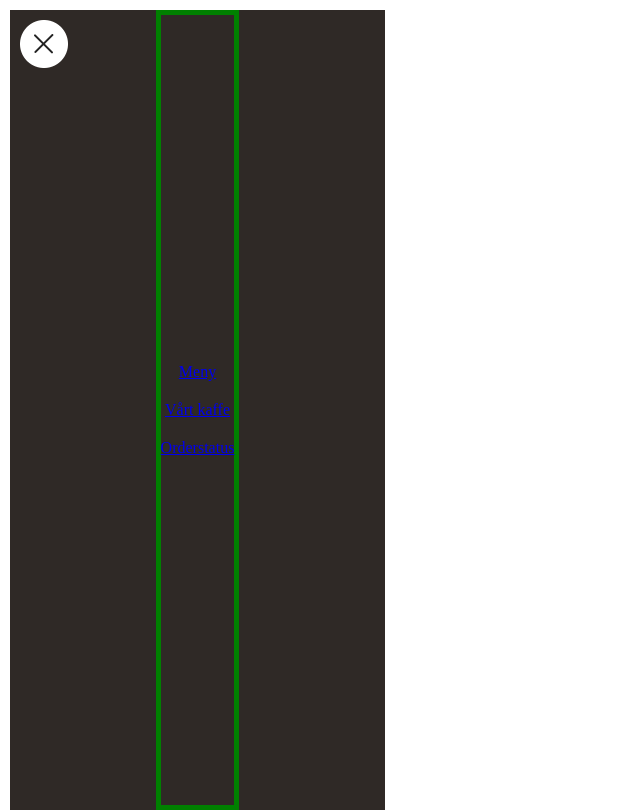
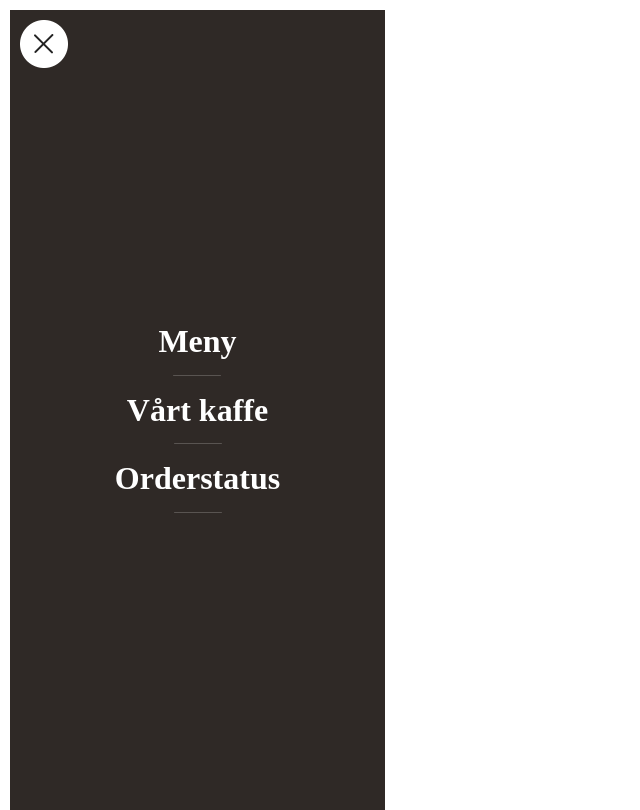
Before and after one commit to Robinjorgensen123/Ankan-AirBean, a React (Vite) app in the folder AirBean/: page / in a window 1280 px wide. Both pictures are taken after a click on the element 187 px from the left and 400 px from the top of the page. Shown: the whole page, without its empty margins (0-640 px from the left). Built offline with nearby package versions, Linux system fonts and the light colour scheme.

Commit message:
navbar style done

```diff
--- a/AirBean/src/components/Navbar/Navbar.scss
+++ b/AirBean/src/components/Navbar/Navbar.scss
@@ -22,16 +22,40 @@
 .links {
     display: flex;
     flex-direction: column;
-    gap: 20px;
+    gap: 30px;
     justify-content: center;
     align-items: center;
-    border: 5px solid green;
     height: 100%;
+
+    a {
+    font-weight: 700;
+    font-size: 32px;
+    line-height: 38.4px;
+    letter-spacing: 0%;
+    text-align: center;
+    color: #FFFFFF;
+    text-decoration: none; /* Ta bort standardunderstrykning */
+    position: relative; /* För att kunna positionera pseudo-elementet */
+    }
+
+    a::after {
+    content: '';
+    position: absolute;
+    bottom: -15px; /* Justera hur långt ned linjen ska vara */
+    left: 50%; /* Centrera linjen horisontellt */
+    transform: translateX(-50%); /* Justera för att centrera linjen exakt */
+    width: 48px; /* Sätt önskad bredd på linjen */
+    height: 1px; /* Justera tjockleken på linjen */
+    background-color: #FFFFFF33; /* Färg och opacitet på linjen */
+    border-radius: 2px; /* Rundade hörn på linjen */
+    }
+
+    a:hover::after {
+    background-color: #FFFFFF; /* Gör linjen mer synlig vid hover */
+    }
+
 }
 
-/* .links a {
-    font-family: pt-serif, weight(700);
-} */
 
 .close-button {
     background-color: transparent;
@@ -46,7 +70,6 @@
     cursor: pointer;
 }
 
-
 .button-container {
     display: flex;
     flex-direction: row;
```
